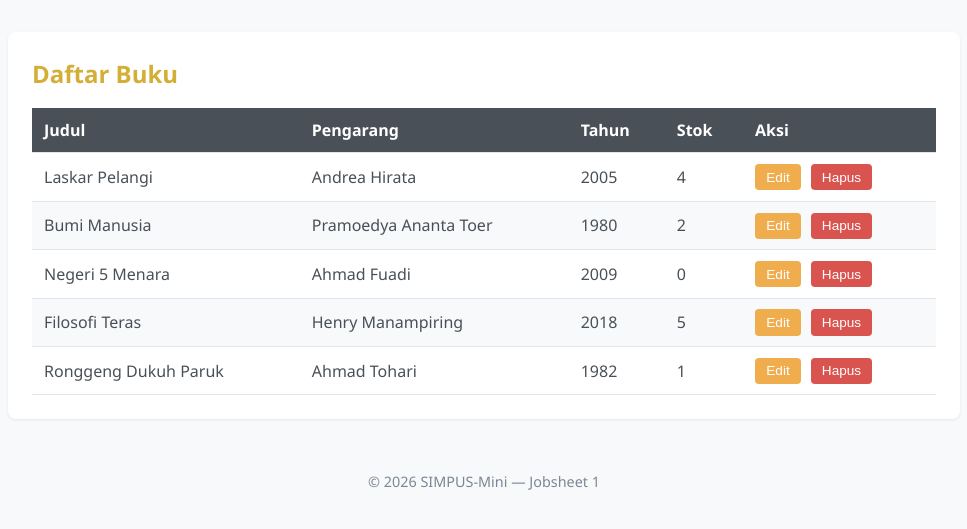
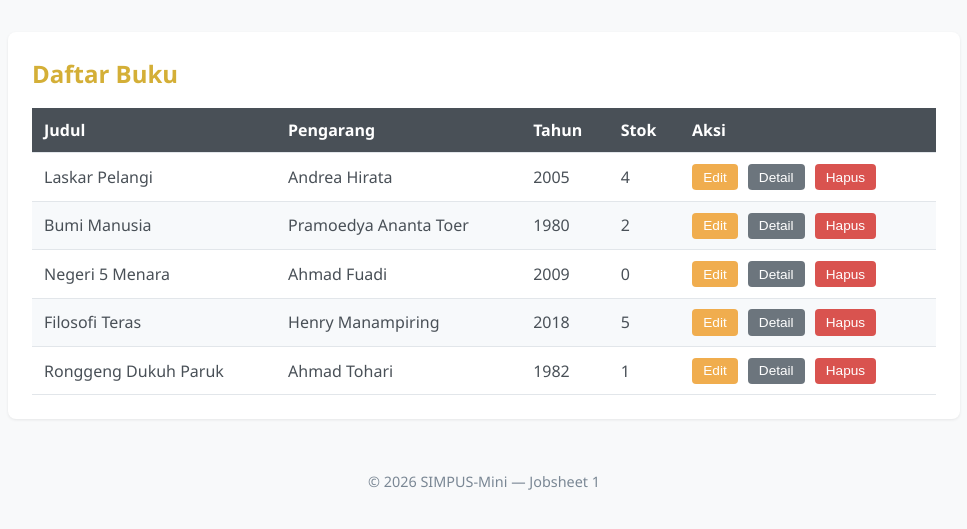
Before and after one commit to m-zasky/Zasky_Pemrograman_Web2026, a PHP site: page /buku/list.html in a window 1280 px wide. Shown: the part 66-595 px from the top of the page, without its empty margins (156-1123 px from the left). Run offline with PHP 8.4, Linux system fonts and the light colour scheme.

Commit message:
Latihan Tambahan, Poin-3 Tambah Button

```diff
--- a/jobsheet-02/assets/css/style.css
+++ b/jobsheet-02/assets/css/style.css
@@ -134,13 +134,29 @@ td button {
     font-size: 0.85rem;
 }
 
-td button:first-of-type {
+/* td button:first-of-type {
     background-color: #f0ad4e;
     color: #fff;
 }
 
 td button:last-of-type {
     background-color: #d9534f;
+    color: #fff;
+} */
+
+/* Penambahan Buton detail dan perbaiki class */
+.btn-edit {
+    background-color: #f0ad4e; /* Kuning/Orange */
+    color: #fff;
+}
+
+.btn-detail {
+    background-color: #6c757d; /* Abu-abu */
+    color: #fff;
+}
+
+.btn-hapus {
+    background-color: #d9534f; /* Merah */
     color: #fff;
 }
 
--- a/jobsheet-02/buku/list.html
+++ b/jobsheet-02/buku/list.html
@@ -1,10 +1,12 @@
 <!DOCTYPE html>
 <html lang="id">
+
 <head>
     <meta charset="UTF-8">
     <title>SIMPUS-Mini | Daftar Buku</title>
     <link rel="stylesheet" href="../assets/css/style.css">
 </head>
+
 <body>
     <header>
         <h1>SIMPUS-Mini</h1>
@@ -38,8 +40,10 @@
                         <td>2005</td>
                         <td>4</td>
                         <td>
-                            <button type="button">Edit</button>
-                            <button type="button">Hapus</button>
+                            <!-- Tambahkan class dan tombol baru di sini -->
+                            <button type="button" class="btn-edit">Edit</button>
+                            <button type="button" class="btn-detail">Detail</button>
+                            <button type="button" class="btn-hapus">Hapus</button>
                         </td>
                     </tr>
                     <tr>
@@ -48,8 +52,10 @@
                         <td>1980</td>
                         <td>2</td>
                         <td>
-                            <button type="button">Edit</button>
-                            <button type="button">Hapus</button>
+                            <!-- Tambahkan class dan tombol baru di sini -->
+                            <button type="button" class="btn-edit">Edit</button>
+                            <button type="button" class="btn-detail">Detail</button>
+                            <button type="button" class="btn-hapus">Hapus</button>
                         </td>
                     </tr>
                     <tr>
@@ -58,8 +64,10 @@
                         <td>2009</td>
                         <td>0</td>
                         <td>
-                            <button type="button">Edit</button>
-                            <button type="button">Hapus</button>
+                            <!-- Tambahkan class dan tombol baru di sini -->
+                            <button type="button" class="btn-edit">Edit</button>
+                            <button type="button" class="btn-detail">Detail</button>
+                            <button type="button" class="btn-hapus">Hapus</button>
                         </td>
                     </tr>
                     <tr>
@@ -68,8 +76,10 @@
                         <td>2018</td>
                         <td>5</td>
                         <td>
-                            <button type="button">Edit</button>
-                            <button type="button">Hapus</button>
+                            <!-- Tambahkan class dan tombol baru di sini -->
+                            <button type="button" class="btn-edit">Edit</button>
+                            <button type="button" class="btn-detail">Detail</button>
+                            <button type="button" class="btn-hapus">Hapus</button>
                         </td>
                     </tr>
                     <tr>
@@ -78,8 +88,10 @@
                         <td>1982</td>
                         <td>1</td>
                         <td>
-                            <button type="button">Edit</button>
-                            <button type="button">Hapus</button>
+                            <!-- Tambahkan class dan tombol baru di sini -->
+                            <button type="button" class="btn-edit">Edit</button>
+                            <button type="button" class="btn-detail">Detail</button>
+                            <button type="button" class="btn-hapus">Hapus</button>
                         </td>
                     </tr>
                 </tbody>
@@ -91,4 +103,5 @@
         <p>&copy; 2026 SIMPUS-Mini &mdash; Jobsheet 1</p>
     </footer>
 </body>
+
 </html>
--- a/jobsheet-02/index.html
+++ b/jobsheet-02/index.html
@@ -1,10 +1,14 @@
 <!DOCTYPE html>
 <html lang="id">
+
 <head>
     <meta charset="UTF-8">
+    <!-- menambahkan tag <meta viewport> agar browser menyesuaikan tata letak dengan ukuran layar aslinya. -->
+    <meta name="viewport" content="width=device-width, initial-scale=1.0">
     <title>SIMPUS-Mini | Beranda</title>
     <link rel="stylesheet" href="assets/css/style.css">
 </head>
+
 <body>
     <header>
         <h1>SIMPUS-Mini</h1>
@@ -50,4 +54,5 @@
         <p>&copy; 2026 SIMPUS-Mini &mdash; Jobsheet 1</p>
     </footer>
 </body>
+
 </html>
```
